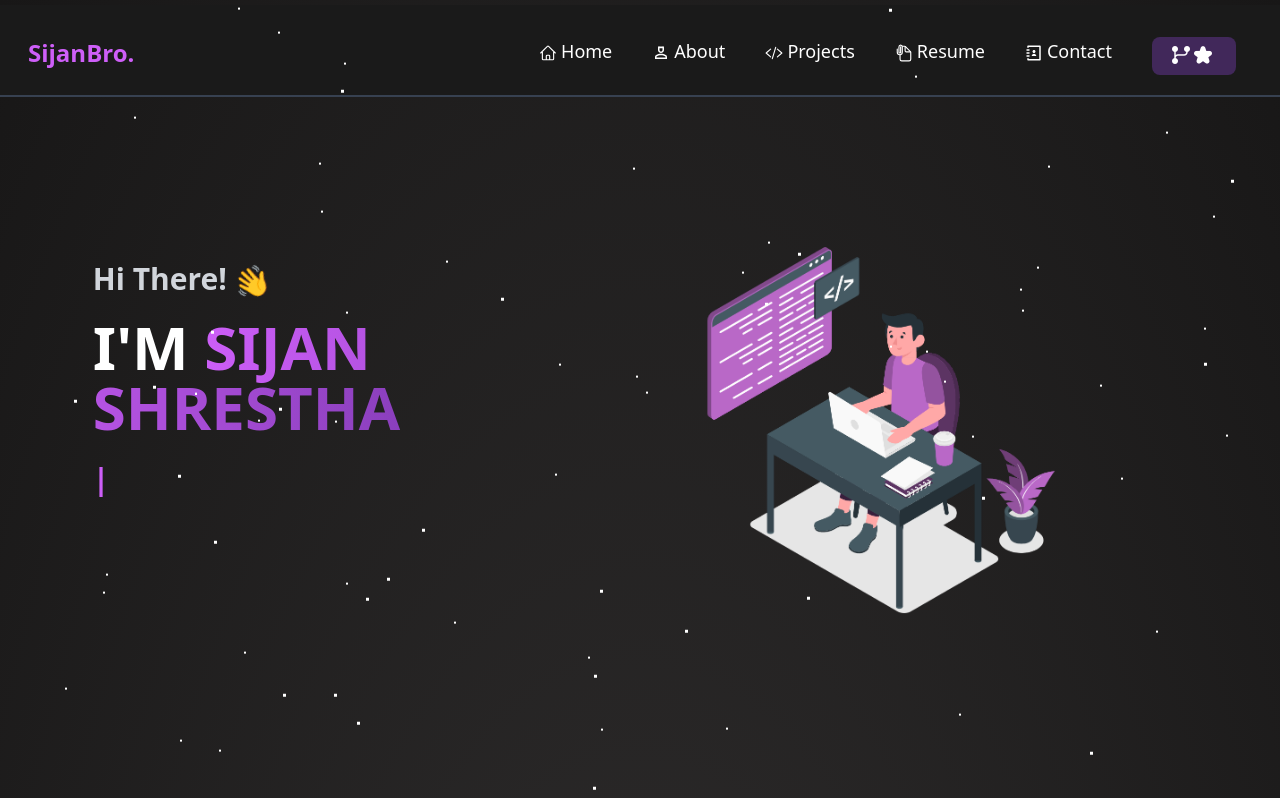
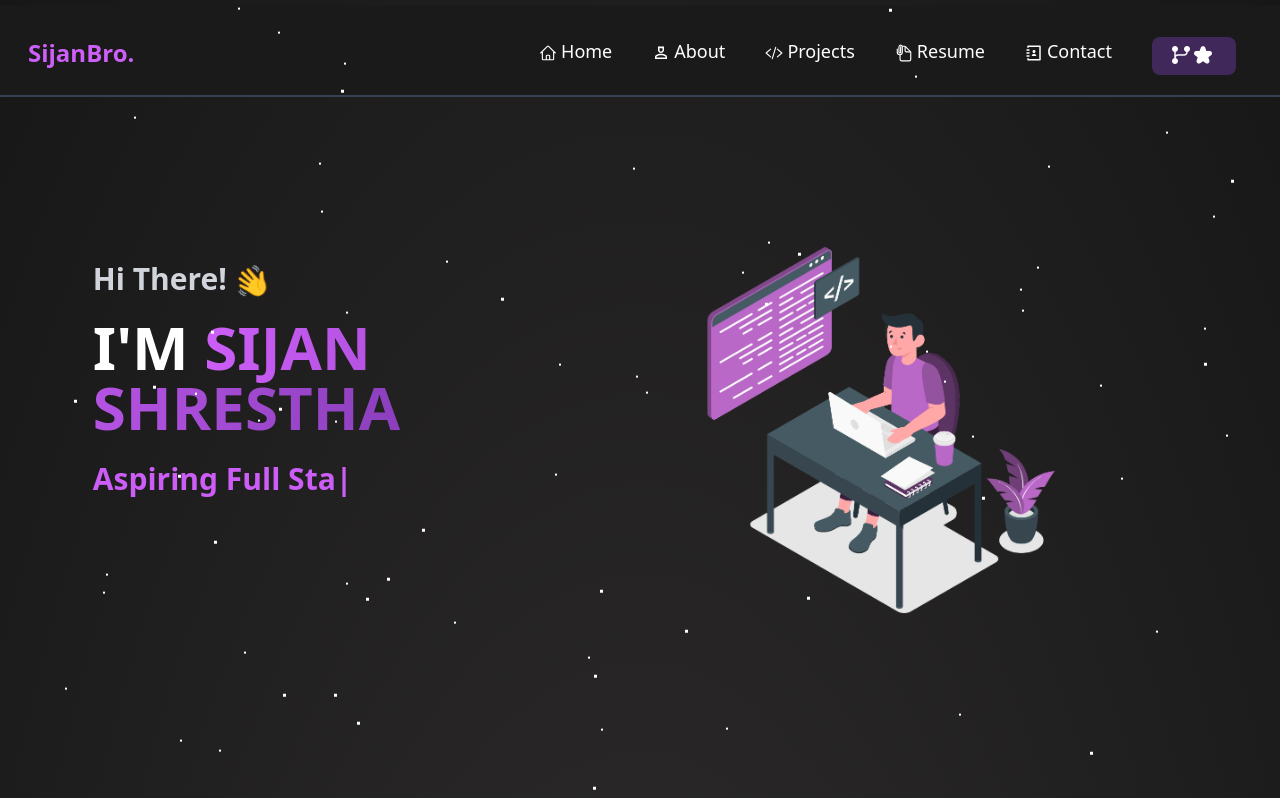
Before and after one commit to sijanbroo/Portfolio, a React (Vite) app: page / in a window 1280 px wide. Shown: the top 798 px of the page. Built offline with nearby package versions, Linux system fonts and the light colour scheme; no server answers.

Commit message:
changed the reactTyped words

```diff
--- a/src/components/Home.jsx
+++ b/src/components/Home.jsx
@@ -25,9 +25,12 @@ function Home() {
               <ReactTyped
                 className="text-[#cc5ef7] text-2xl sm:text-3xl font-semibold"
                 strings={[
-                  "Web Developer",
+                  "Frontend Developer",
+                  "Aspiring Full Stack Developer",
+                  "Problem Solver",
                   "Freelancer",
                   "CyberSecurity Enthusiast",
+                  "Networking Enthusiast",
                 ]}
                 typeSpeed={80}
                 loop
```
